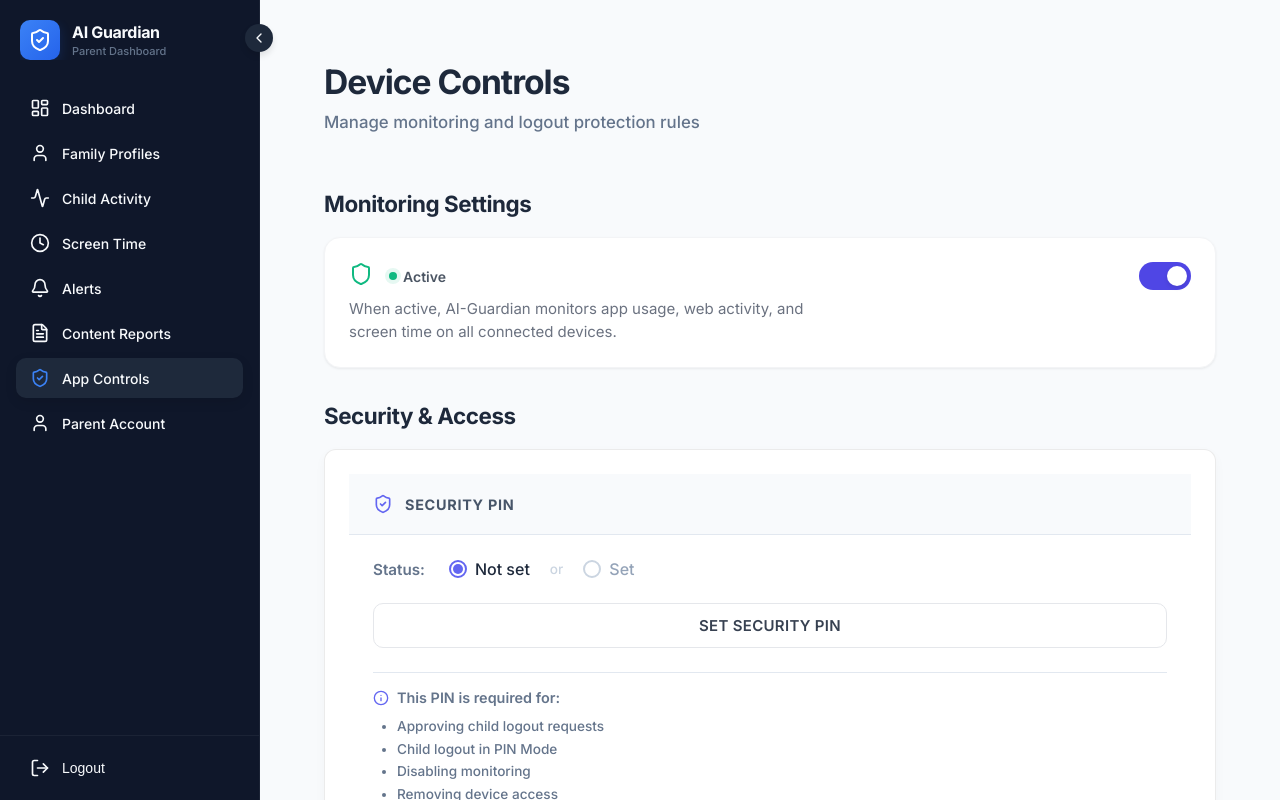
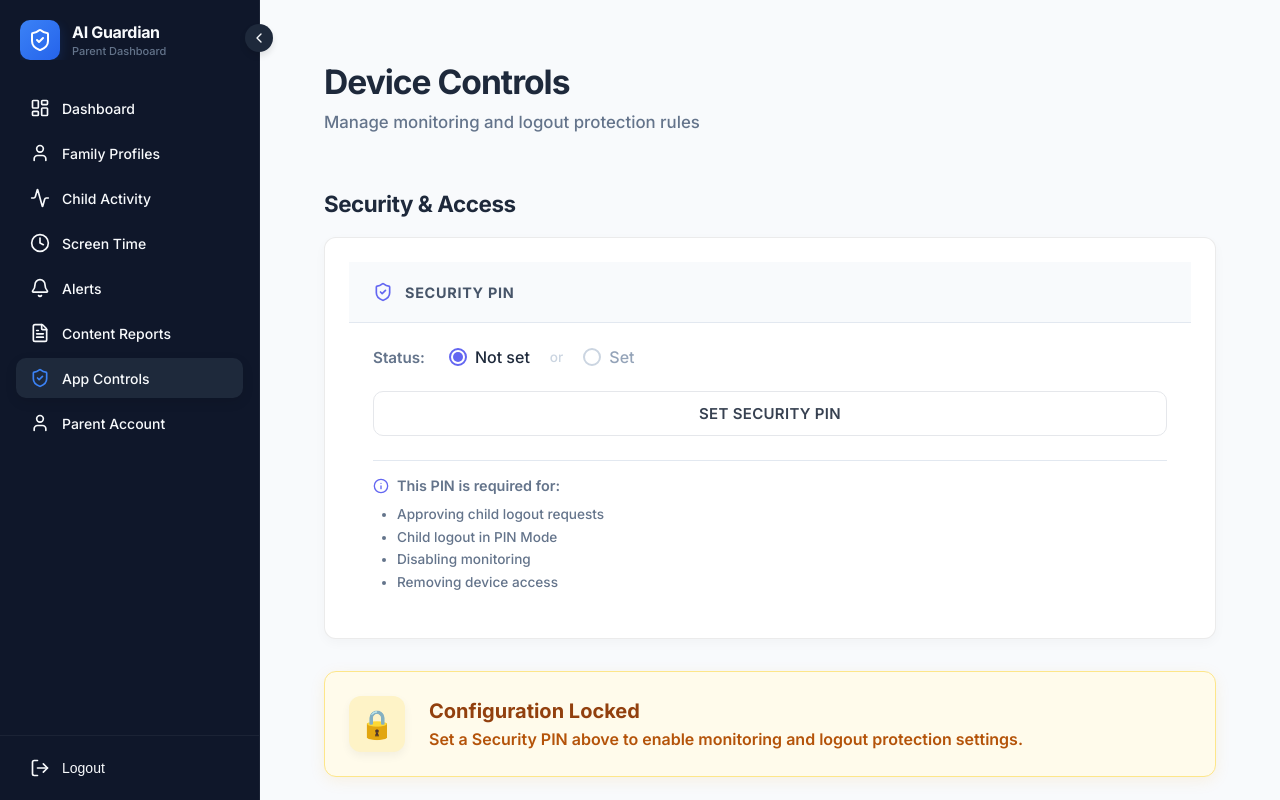
Before and after one commit to Tayyba-Zulfiqar/Ai-Guardian-parental-control-system, a React (Vite) app in the folder Frontend/parent-dashboard/: page /app-controls/1 in a window 1280 px wide. Built offline with nearby package versions, Linux system fonts and the light colour scheme.

Commit message:
disabled settings if pin isnt set

```diff
--- a/Frontend/parent-dashboard/pages/App-Controls/AppControls.css
+++ b/Frontend/parent-dashboard/pages/App-Controls/AppControls.css
@@ -36,6 +36,85 @@
   color: #1e293b;
   letter-spacing: -0.02em;
   margin: 0;
+}
+
+.restricted-access-zone {
+  display: flex;
+  flex-direction: column;
+  gap: 2rem;
+  transition: all 0.4s ease;
+  position: relative;
+}
+
+.restricted-access-zone.is-disabled {
+  opacity: 0.5;
+  filter: grayscale(1) blur(0.5px);
+  cursor: not-allowed;
+}
+
+.restricted-access-zone.is-disabled > * {
+  pointer-events: none;
+}
+
+.restricted-access-zone.is-disabled::after {
+  content: '';
+  position: absolute;
+  top: -10px;
+  left: -10px;
+  right: -10px;
+  bottom: -10px;
+  z-index: 100;
+  cursor: not-allowed;
+}
+
+.restricted-banner {
+  background: #fffbeb;
+  border: 1px solid #fde68a;
+  border-radius: 12px;
+  padding: 1.5rem;
+  display: flex;
+  align-items: center;
+  gap: 1.5rem;
+  margin-bottom: 1.5rem;
+  box-shadow: 0 4px 15px rgba(245, 158, 11, 0.1);
+}
+
+.restricted-banner .lock-icon-box {
+  width: 56px;
+  height: 56px;
+  background: #fef3c7;
+  color: #d97706;
+  border-radius: 12px;
+  display: flex;
+  align-items: center;
+  justify-content: center;
+  font-size: 1.75rem;
+  box-shadow: 0 4px 10px rgba(0, 0, 0, 0.05);
+}
+
+.banner-text-content h3 {
+  margin: 0;
+  color: #92400e;
+  font-size: 1.25rem;
+  font-weight: 800;
+}
+
+.banner-text-content p {
+  margin: 6px 0 0 0;
+  color: #b45309;
+  font-size: 1rem;
+  font-weight: 600;
+}
+
+@keyframes pulse-subtle {
+  0% { transform: scale(1); }
+  50% { transform: scale(1.01); }
+  100% { transform: scale(1); }
+}
+
+@keyframes fadeIn {
+  from { opacity: 0; transform: translateY(-10px); }
+  to { opacity: 1; transform: translateY(0); }
 }
 
 
--- a/Frontend/parent-dashboard/pages/App-Controls/AppControls.jsx
+++ b/Frontend/parent-dashboard/pages/App-Controls/AppControls.jsx
@@ -63,16 +63,7 @@ const AppControls = () => {
       <section className="dashboard-content">
         <div className="controls-grid single-column">
           <div className="controls-main">
-            {/* Section 1: Monitoring Status */}
-            <div className="stats-section">
-              <h2 className="dashboard-section-title">Monitoring Settings</h2>
-              <MonitoringStatus
-                isActive={isMonitoringActive}
-                onToggle={handleToggleMonitoring}
-              />
-            </div>
-
-            {/* Section 2: Security PIN */}
+            {/* Section 1: Security PIN */}
             <div className="stats-section">
               <h2 className="dashboard-section-title">Security & Access</h2>
               <SecurityPIN
@@ -80,6 +71,36 @@ const AppControls = () => {
                 lastChangedDate={lastChangedDate}
                 onSetPin={openPinModal}
                 onRemovePin={handleRemovePin}
+              />
+            </div>
+
+            {/* Section 2: Monitoring Status & Section 3: Logout Protection */}
+            {!isPinSet && (
+              <div className="restricted-banner">
+                <div className="lock-icon-box">
+                  <span role="img" aria-label="lock">🔒</span>
+                </div>
+                <div className="banner-text-content">
+                  <h3>Configuration Locked</h3>
+                  <p>Set a Security PIN above to enable monitoring and logout protection settings.</p>
+                </div>
+              </div>
+            )}
+
+            <div
+              className={`restricted-access-zone ${!isPinSet ? 'is-disabled' : ''}`}
+              onClick={() => {
+                if (!isPinSet) {
+                  showToast('Set a Security PIN first to configure logout protection', 'warning');
+                }
+              }}
+            >
+              {/* Section 2: Monitoring Status */}
+              <div className="stats-section">
+                <h2 className="dashboard-section-title">Monitoring Settings</h2>
+                <MonitoringStatus
+                  isActive={isMonitoringActive}
+                  onToggle={handleToggleMonitoring}
                 />
               </div>
 
@@ -94,6 +115,7 @@ const AppControls = () => {
                   onApproveRequest={handleApproveRequest}
                   onDenyRequest={handleDenyRequest}
                 />
+              </div>
             </div>
           </div>
         </div>
```
Lines whose indentation alone changed are shown as unchanged.
